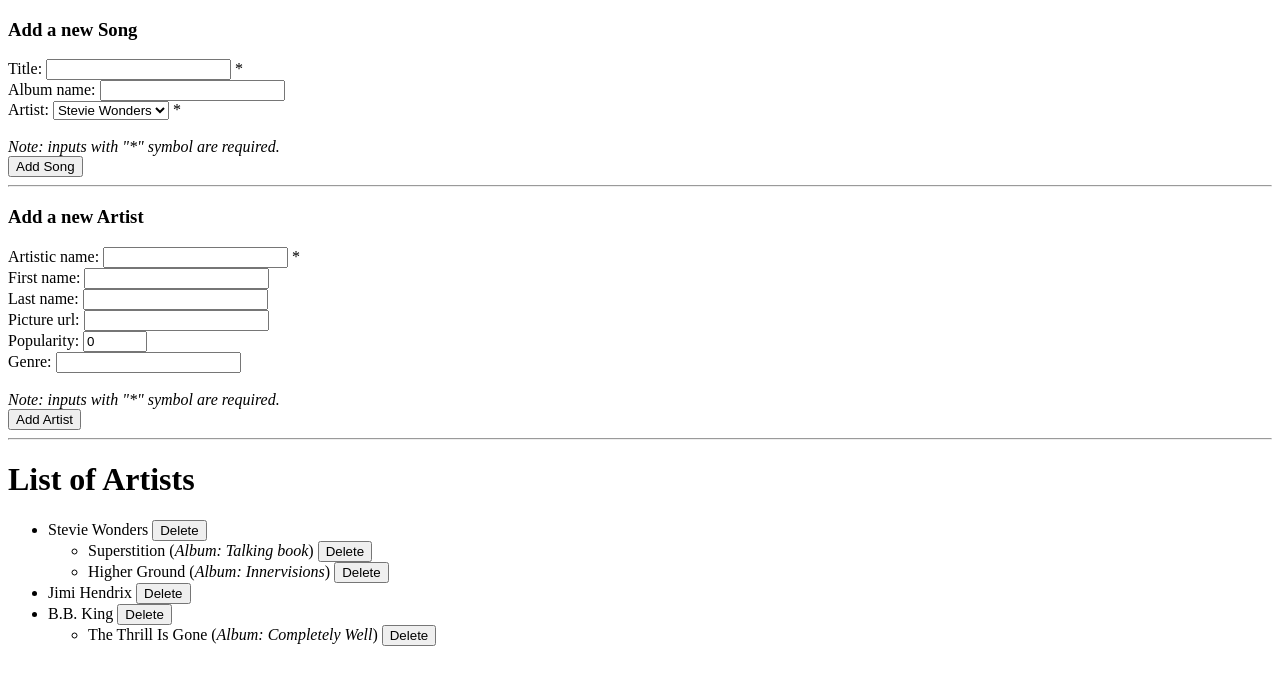
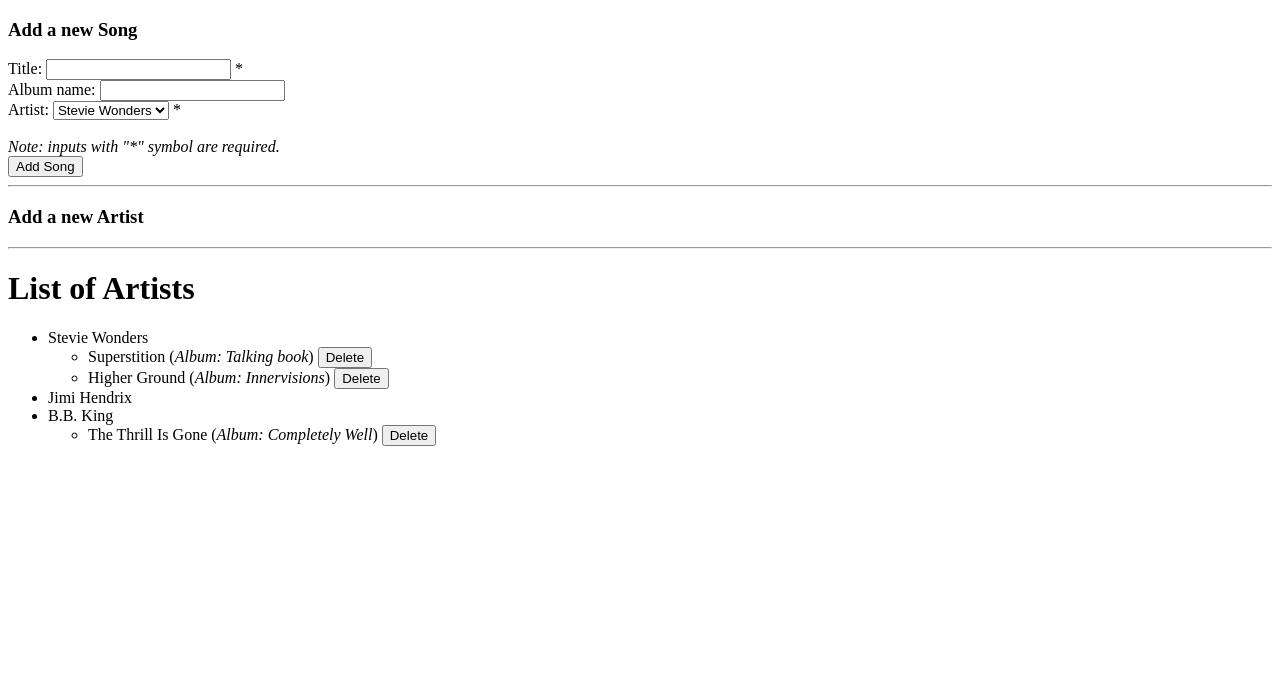
Before and after one commit to rmotr-group-projects/wdc-django-html-forms, a Django app: page /artists/ in a window 1280 px wide. Shown: the top 685 px of the page. Run offline with Django 3.2, Linux system fonts and the light colour scheme; data comes from the database, SQL or seed files in the repository; both versions use the stored data as it was after the commit.

Commit message:
Remove solution

```diff
--- a/django_html_forms/artists/views.py
+++ b/django_html_forms/artists/views.py
@@ -38,35 +38,8 @@ def delete_song(request):
 
 
 def create_artist(request):
-    artistic_name = request.POST['artistic_name']
-    first_name = request.POST.get('first_name', '')
-    last_name = request.POST.get('last_name', '')
-    picture_url = request.POST.get('picture_url', '')
-    popularity = request.POST.get('popularity', 0)
-    genre = request.POST.get('genre', '')
-
-    # validate required fields
-    if not artistic_name:
-        return redirect('artists')
-
-    popularity = int(popularity)
-
-    Artist.objects.create(
-        artistic_name=artistic_name,
-        first_name=first_name,
-        last_name=last_name,
-        picture_url=picture_url,
-        popularity=popularity,
-        genre=genre
-    )
-    return redirect('artists')
+    pass
 
 
 def delete_artist(request):
-    artist_id = request.POST['artist_id']
-    try:
-        artist = Artist.objects.get(id=artist_id)
-    except Artist.DoesNotExist:
-        return HttpResponseNotFound()
-    artist.delete()
-    return redirect('artists')
+    pass
--- a/django_html_forms/django_html_forms/urls.py
+++ b/django_html_forms/django_html_forms/urls.py
@@ -24,6 +24,7 @@ urlpatterns = [
     path('artists/', views.artists, name='artists'),
     path('create-song/', views.create_song, name='create_song'),
     path('delete-song/', views.delete_song, name='delete_song'),
-    path('create-artist/', views.create_artist, name='create_artist'),
-    path('delete-artist/', views.delete_artist, name='delete_artist'),
+    ##################
+    # Your URLs here #
+    ##################
 ]
--- a/django_html_forms/templates/index.html
+++ b/django_html_forms/templates/index.html
@@ -39,31 +39,9 @@
 
   <!-- Create Artist form -->
   <h3>Add a new Artist</h3>
-  <form action="{% url 'create_artist' %}" method='POST'>
+  <form action="" method='POST'> <!--  Add propper URL in form's action -->
     {% csrf_token %}
-    <div>
-      Artistic name: <input type="text" name='artistic_name'> *
-    </div>
-    <div>
-      First name: <input type="text" name='first_name'>
-    </div>
-    <div>
-      Last name: <input type="text" name='last_name'>
-    </div>
-    <div>
-      Picture url: <input type="url" name='picture_url'>
-    </div>
-    <div>
-      Popularity: <input type="number" min="0" max="100" value="0" name='popularity'>
-    </div>
-    <div>
-      Genre: <input type="text" name='genre'>
-    </div>
-    <br>
-    <div>
-        <i>Note: inputs with "*" symbol are required.</i>
-    </div>
-    <input type="submit" value="Add Artist">
+    <!-- Add here the fields for the 'Add Artist' form -->
   </form>
   <hr>
 
@@ -74,10 +52,9 @@
       <li>
         <label>{{ artist.artistic_name }}</label>
         <!-- Form for deleting an Artist -->
-        <form action="{% url 'delete_artist' %}" method='POST' class='inline'>
+        <form action="" method='POST' class='inline'> <!--  Add propper URL in form's action -->
           {% csrf_token %}
-          <input type="hidden" name="artist_id" value="{{ artist.id }}">
-          <input type="submit" name='delete_artist' value='Delete'>
+          <!-- Add here the fields for the 'Delete Artist' form -->
         </form>
         <ul>
           {% for song in artist.song_set.all %}
```
Also changed, not shown: django_html_forms/db.sqlite3.
